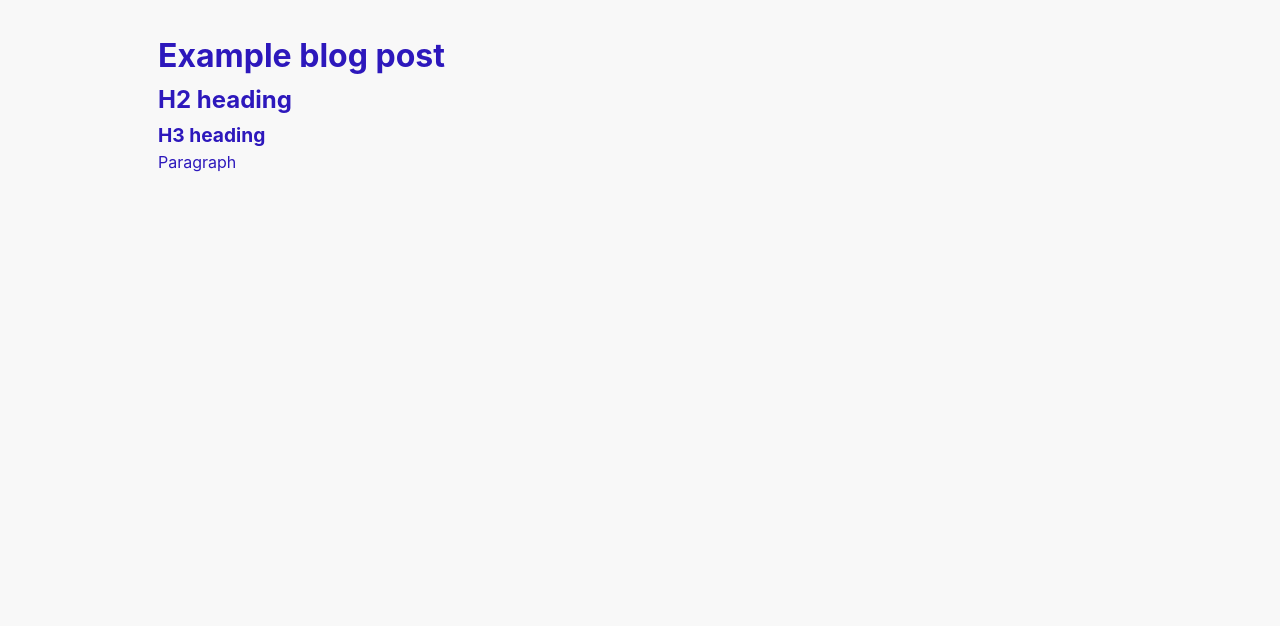
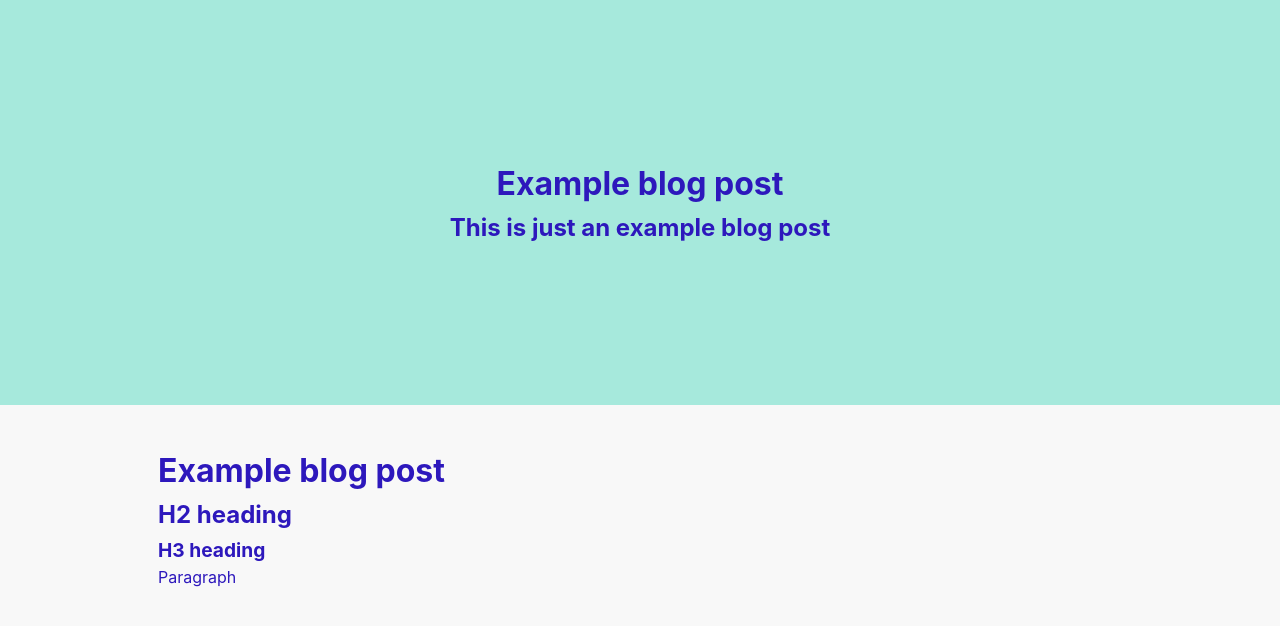
Before and after one commit to PatrickWhitehouse/Old-portfolio, a Jekyll site: the page built from _posts/2018-03-27-BlogOld.md, in a window 1280 px wide. Shown: the top 626 px of the page. Built offline with Jekyll 4.4.1, drawn with Linux system fonts in a browser that asks for light colours.

Commit message:
blog update

```diff
--- a/_layouts/blog.html
+++ b/_layouts/blog.html
@@ -21,6 +21,10 @@
 </head>
 
 <body>
+    <section class="blog--post">
+        <h1>{{page.title}}</h1>
+        <h2>{{page.excerpt}}</h2>
+    </section>
     <main>
         {{content}}
     </main>
--- a/_scss/main.scss
+++ b/_scss/main.scss
@@ -161,3 +161,14 @@ section.blog {
         }
     }
 }
+
+/* Blog post */
+section.blog--post{
+    background-color: $primary;
+    min-height: 45vh;
+    display: flex;
+    justify-content: center;
+    align-items: center;
+    text-align: center;
+    flex-direction: column;
+}
--- a/css/main.css
+++ b/css/main.css
@@ -129,3 +129,17 @@ section.blog ul li {
           flex-basis: 49%;
       text-align: center;
       padding: 20px 10px; } }
+
+/* Blog post */
+section.blog--post {
+  background-color: #a6e9dc;
+  min-height: 45vh;
+  display: -ms-flexbox;
+  display: flex;
+  -ms-flex-pack: center;
+      justify-content: center;
+  -ms-flex-align: center;
+      align-items: center;
+  text-align: center;
+  -ms-flex-direction: column;
+      flex-direction: column; }
```
